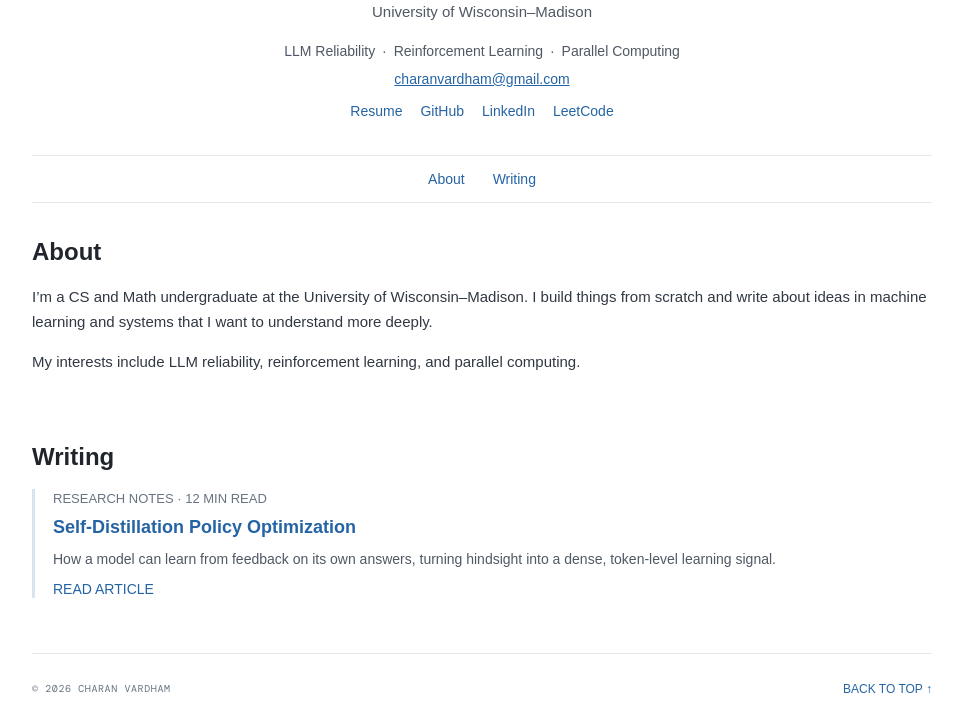
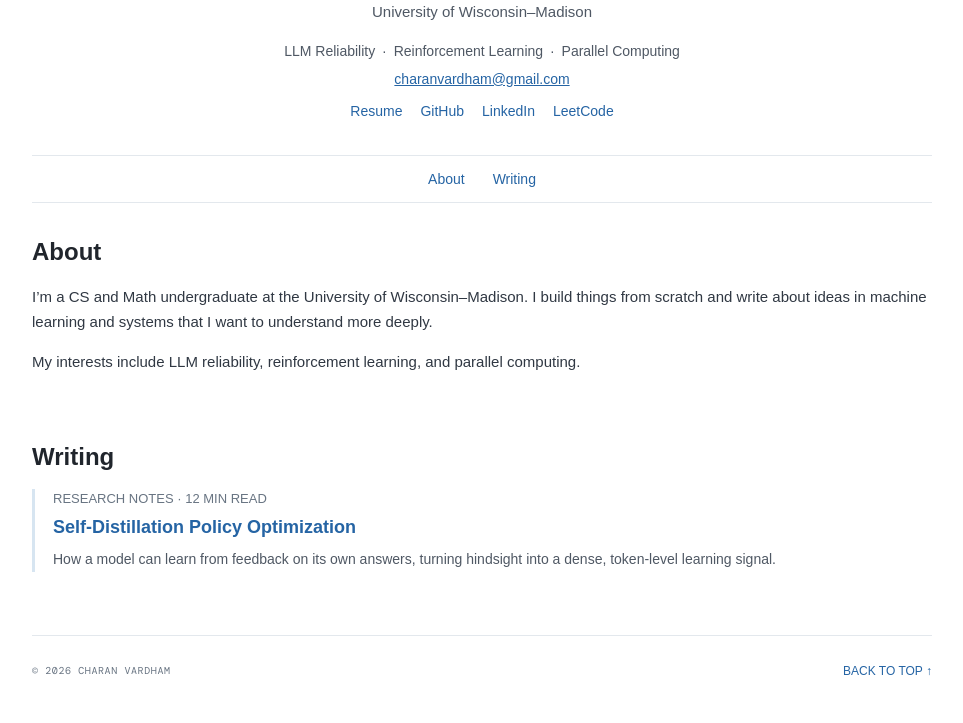
Before and after one commit to Charan6924/charanvardham.github.io, a plain HTML site: page index.html in a window 1280 px wide. Shown: the part 308-1031 px from the top of the page, without its empty margins (158-1121 px from the left). Drawn offline with nearby package versions, Linux system fonts and the light colour scheme.

Commit message:
Remove article call to action from homepage

```diff
--- a/index.html
+++ b/index.html
@@ -38,7 +38,7 @@
     <section class="content-section wrap" id="writing">
       <div class="section-label"><span>02</span><h2>Writing</h2></div>
       <div class="section-content">
-        <a class="writing-card" href="posts/sdpo.html"><span class="writing-type">RESEARCH NOTES · 12 MIN READ</span><h3>Self-Distillation Policy Optimization</h3><p>How a model can learn from feedback on its own answers, turning hindsight into a dense, token-level learning signal.</p><span class="writing-more">READ ARTICLE <b>↗</b></span></a>
+        <a class="writing-card" href="posts/sdpo.html"><span class="writing-type">RESEARCH NOTES · 12 MIN READ</span><h3>Self-Distillation Policy Optimization</h3><p>How a model can learn from feedback on its own answers, turning hindsight into a dense, token-level learning signal.</p></a>
       </div>
     </section>
   </main>
```
